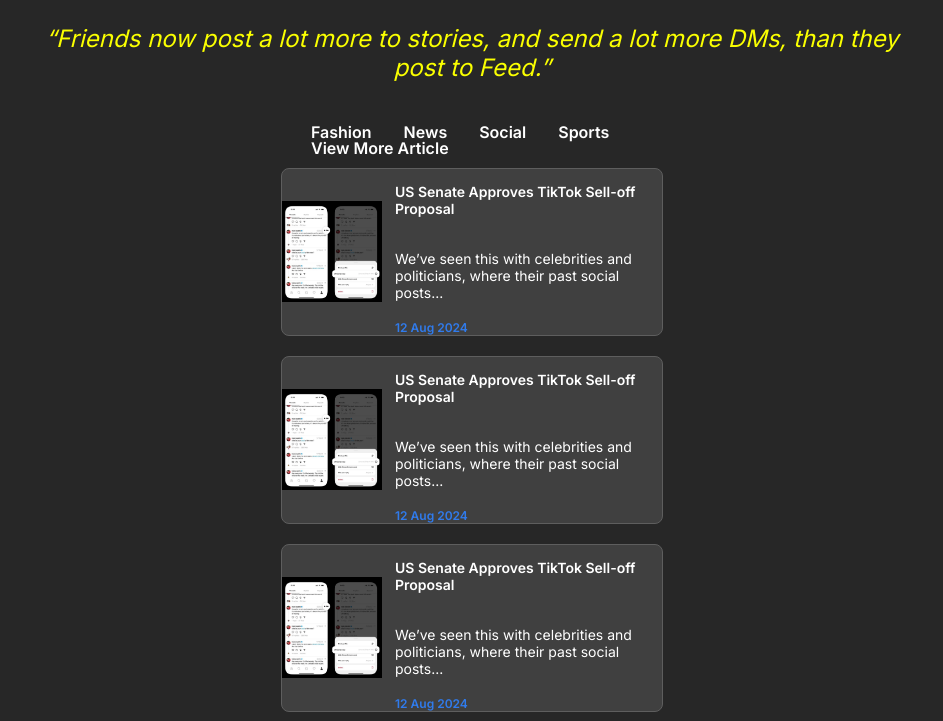
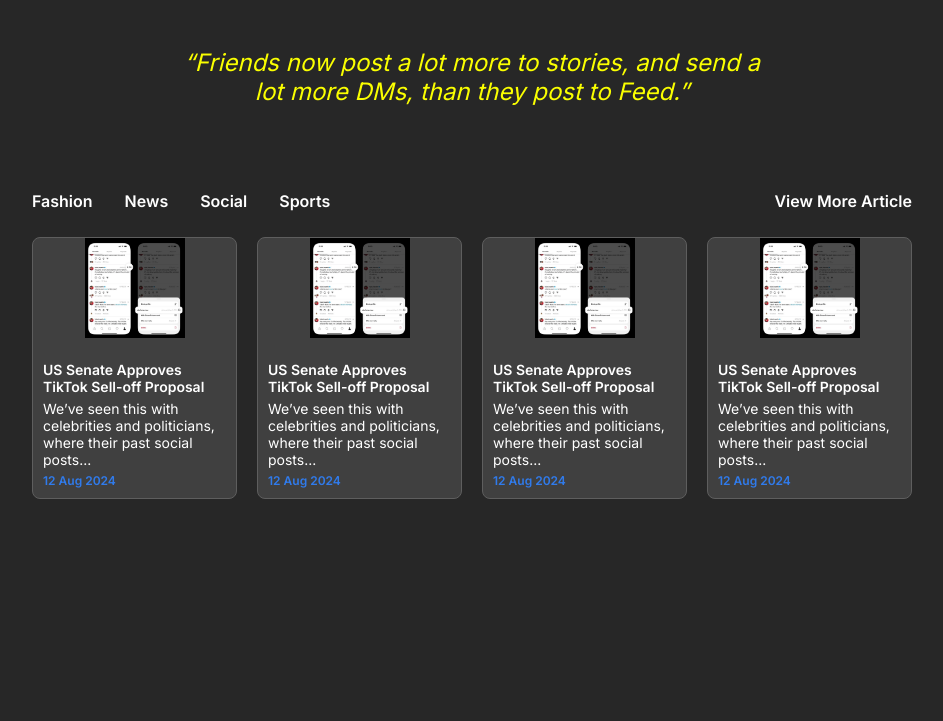
Before and after one commit to joaomoreirastudio/HTML-CSS, a website: page css-responsive/index.html in a window 1280 px wide. Shown: the part 79-800 px from the top of the page, without its empty margins (168-1111 px from the left). Drawn offline with Linux system fonts and the light colour scheme.

Commit message:
fix: Correção de codigo

```diff
--- a/css-responsive/styles.scss
+++ b/css-responsive/styles.scss
@@ -9,13 +9,19 @@
     align-items: center;
     justify-content: center;
     flex-direction: column;
-    width: 100%;
+    width: 100vw;
     height: auto;
     margin: 0 auto;
+    position: relative;
 }
 header {
     color: $type-yellow;
     text-align: center;
+    display: flex;
+    flex-direction: column;
+    align-items: center;
+    justify-content: center;
+
     .header__title {
         font-weight: 600;
         font-size: 40px;
@@ -24,7 +30,15 @@
         font-weight: 400;
         font-size: 24px;
         font-style: italic;
+        text-overflow: ellipsis;
+        overflow: hidden;
+        width: 80%;
     }
+}
+
+.articles {
+    height: 100%;
+    position: relative;
 }
 
 .nav__articles {
@@ -32,22 +46,25 @@
     display: flex;
     align-content: center;
     justify-content: center;
+
     .nav__categories--list {
         display: flex;
         align-items: center;
+        justify-content: center;
         flex-direction: row;
         list-style-type: none;
         gap: 32px;
+        padding: 0;
         .nav__categories--item {
             font-weight: 600;
             color: white;
         }
-        // .nav__categories--item--special {
-        //     // font-weight: 600;
-        //     // color: white;
-        //     // position: absolute;
-        //     // right: 0;
-        // }
+        .nav__categories--item--special {
+            font-weight: 600;
+            position: absolute;
+            bottom: 0;
+            color: $type-yellow;
+        }
     }
 }
 .articles__group {
@@ -57,6 +74,9 @@
     flex-direction: column;
     gap: 20px;
     padding: 10px;
+    position: absolute;
+    margin: 0;
+
     .articles__group__item {
         background: #404040;
         border: 1px solid #5e5e5e;
@@ -66,30 +86,34 @@
         align-items: center;
         justify-content: center;
         gap: 13px;
+        width: 100%;
         img {
             width: 100px;
             height: 40%;
         }
         .article__content {
-            font-size: 14px;
             color: white;
             font-style: 600;
             display: flex;
             flex-direction: column;
             gap: 5px;
-
-            padding: 0;
+            padding: 10px;
             .article__title {
                 font-weight: 600;
+                margin: 0;
+                font-size: 14px;
             }
 
             .article__text {
                 font-weight: 400;
+                margin: 0;
+                font-size: 14px;
             }
             .article__date {
                 color: #307bec;
                 font-weight: 600;
                 font-size: 12px;
+                margin: 0;
             }
         }
     }
@@ -98,15 +122,64 @@
 @media all and (min-width: 768px) {
     body {
         max-width: 900px;
+        display: flex;
+        flex-direction: column;
+        align-items: center;
+        justify-content: center;
     }
-    .nav__articles {
+
+    header {
+        display: flex;
+        flex-direction: column;
+        align-items: center;
+        justify-content: center;
+        padding-bottom: 5%;
+        .header__subtitle {
+            width: 593px;
+            text-overflow: ellipsis;
+            overflow: hidden;
+        }
+    }
+    .articles__group {
+        display: flex;
+        justify-content: center;
+        flex-direction: row;
+        justify-content: center;
+        position: relative;
+        .articles__group__item {
+            display: flex;
+            flex-direction: column;
+            align-items: center;
+            // img {
+            // }
+        }
+    }
+    .articles {
+        width: 100%;
+        height: 100%;
+        display: flex;
+        align-items: center;
         justify-content: flex-start;
-        position: relative;
-        .nav__categories--item--special {
-            font-weight: 600;
-            color: white;
-            position: absolute;
-            bottom: 0;
+        flex-direction: column;
+
+        .nav__articles {
+            width: 100%;
+
+            .nav__categories--list {
+                position: relative;
+                width: 100%;
+                display: flex;
+                align-items: flex-start;
+                justify-content: flex-start;
+                padding: 0 10px 0 10px;
+                .nav__categories--item--special {
+                    color: white;
+                    position: absolute;
+                    top: 0;
+                    right: 0;
+                    padding-right: 10px;
+                }
+            }
         }
     }
 }
```
Also changed, not shown: css-responsive/styles.css, 1 other file.
